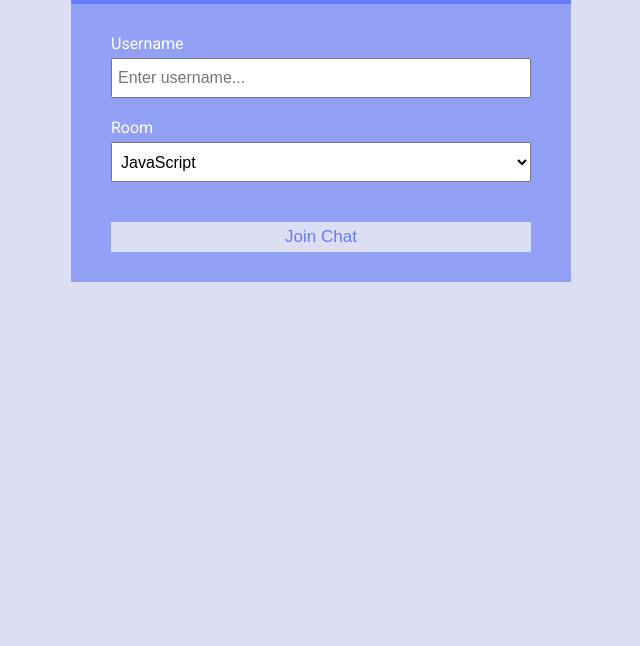
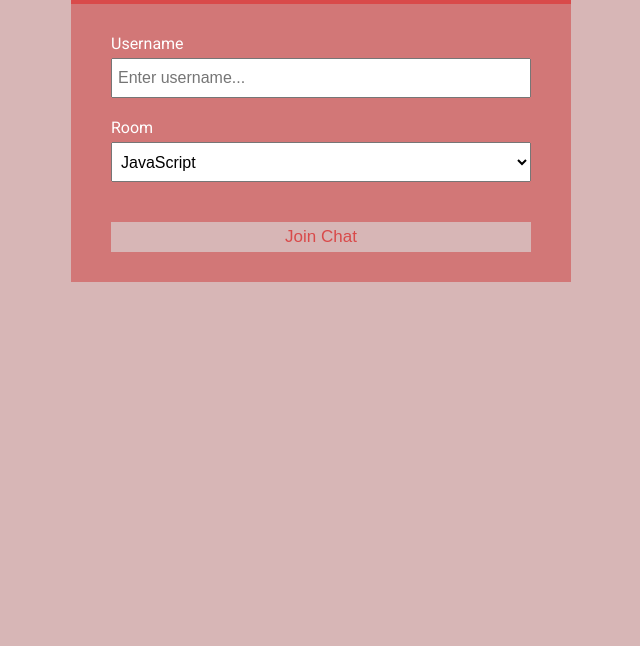
Before and after one commit to SanskrutiUkey/chat-app, a website: page public/index.html in a window 1280 px wide. Shown: the part 154-800 px from the top of the page, without its empty margins (319-959 px from the left). Drawn offline with Linux system fonts and the light colour scheme.

Commit message:
Update style.css

```diff
--- a/public/css/style.css
+++ b/public/css/style.css
@@ -1,10 +1,9 @@
 @import url('https://fonts.googleapis.com/css?family=Roboto&display=swap');
 
 :root {
-    --dark-color-a: #667aff;
-    /* --dark-color-b: #7386ff; */
-    --dark-color-b: #92a0f5;
-    --light-color: #dcdff3;
+    --dark-color-a: #D94A4A;
+    --dark-color-b: #D27777;
+    --light-color: #d7b6b6;
     --success-color: #5cb85c;
     --error-color: #d9534f;
     --fix-color: linear
```
